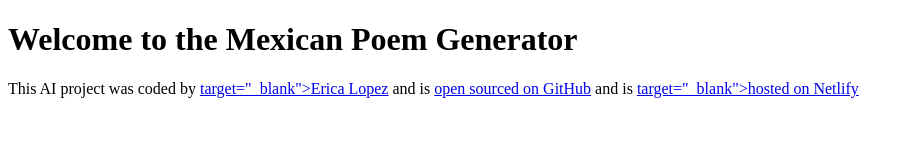
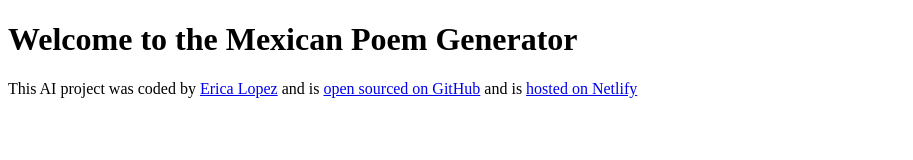
Before and after one commit to ShadowLoba415/Mexican-poem-generator, a plain HTML site: page index.html in a window 1280 px wide. Shown: the whole page, without its empty margins (0-913 px from the left). Drawn offline with Linux system fonts and the light colour scheme.

Commit message:
updated code on html

```diff
--- a/index.html
+++ b/index.html
@@ -11,13 +11,13 @@
 
     <footer>
         This AI project was coded by
-        <a href="https://github.com/ShadowLoba415"> target="_blank">Erica Lopez</a> and is
+        <a href="https://github.com/ShadowLoba415" target="_blank">Erica Lopez</a> and is
         <a
             href="https://github.com/ShadowLoba415/Mexican-poem-generator"
             target="_blank">
 
             open sourced on GitHub</a>
-            and is <a href="https://lobasmexicanpoemgen.netlify.app/"> target="_blank">hosted on Netlify</a>
+            and is <a href="https://lobasmexicanpoemgen.netlify.app/" target="_blank">hosted on Netlify</a>
     </footer>
 
     <script src="src/index.js"></script>
```
